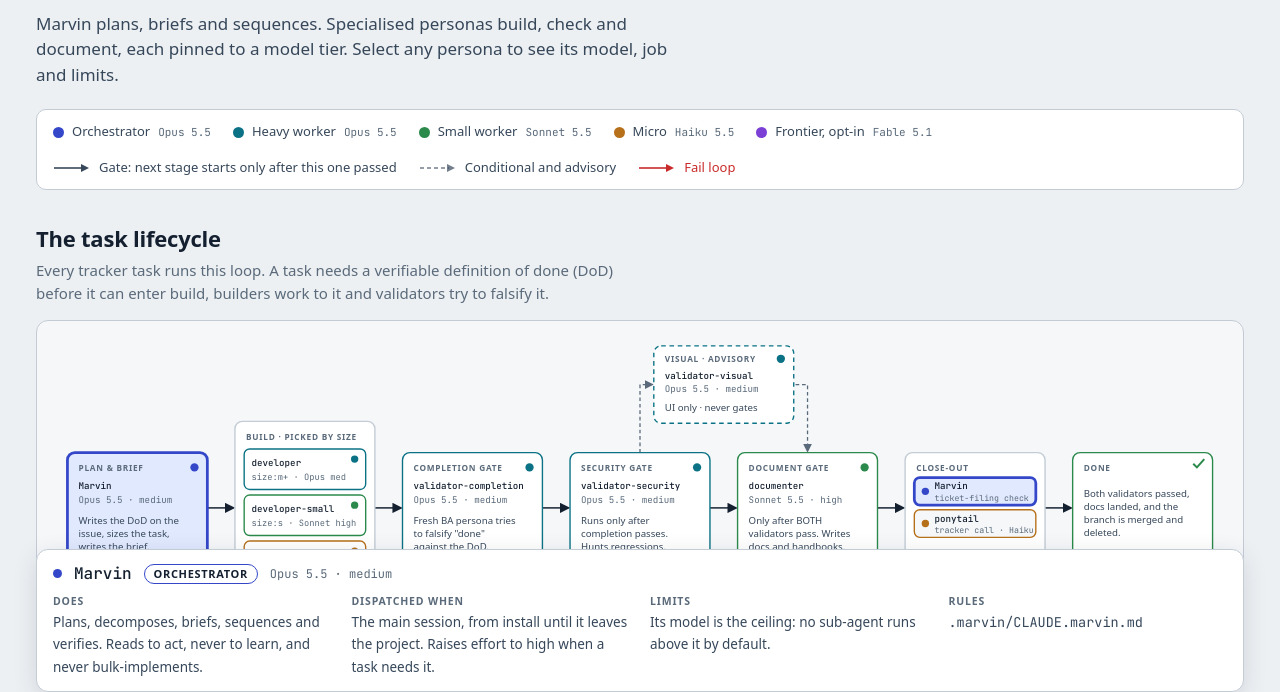
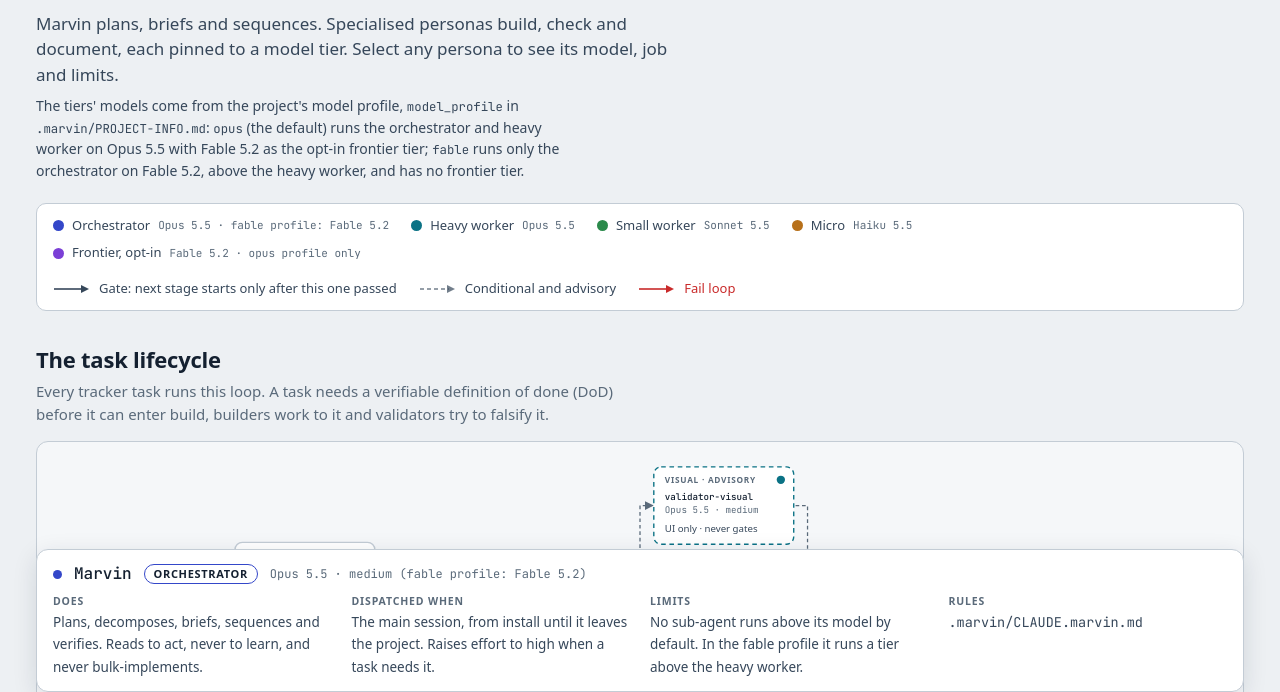
Before and after one commit to Zenosyne-Technologies/agent-operating-kit, a plain HTML site: page docs/index.html in a window 1280 px wide. Shown: the part 108-800 px from the top of the page. Drawn offline with Linux system fonts and the light colour scheme; a web font is replaced by a local one.

Commit message:
AOS-269: docs/index.html escalation staircase shows both profiles

```diff
--- a/docs/index.html
+++ b/docs/index.html
@@ -166,12 +166,13 @@ svg .failp { fill: none; stroke: var(--fail); stroke-width: 1.6; }
     <h1>Marvin Orchestration Map</h1>
     <p class="repo"><a href="https://github.com/Zenosyne-Technologies/agent-operating-kit">Zenosyne-Technologies/agent-operating-kit</a></p>
     <p class="lede">Marvin plans, briefs and sequences. Specialised personas build, check and document, each pinned to a model tier. Select any persona to see its model, job and limits.</p>
+    <p class="lede" style="font-size:14px; margin-top:8px">The tiers' models come from the project's model profile, <code>model_profile</code> in <code>.marvin/PROJECT-INFO.md</code>: <code>opus</code> (the default) runs the orchestrator and heavy worker on Opus 5.5 with Fable 5.2 as the opt-in frontier tier; <code>fable</code> runs only the orchestrator on Fable 5.2, above the heavy worker, and has no frontier tier.</p>
     <div class="legend" aria-label="Legend">
-      <span class="lg" data-t="orch"><i class="dot"></i>Orchestrator <small>Opus 5.5</small></span>
+      <span class="lg" data-t="orch"><i class="dot"></i>Orchestrator <small>Opus 5.5 · fable profile: Fable 5.2</small></span>
       <span class="lg" data-t="heavy"><i class="dot"></i>Heavy worker <small>Opus 5.5</small></span>
       <span class="lg" data-t="small"><i class="dot"></i>Small worker <small>Sonnet 5.5</small></span>
       <span class="lg" data-t="micro"><i class="dot"></i>Micro <small>Haiku 5.5</small></span>
-      <span class="lg" data-t="frontier"><i class="dot"></i>Frontier, opt-in <small>Fable 5.1</small></span>
+      <span class="lg" data-t="frontier"><i class="dot"></i>Frontier, opt-in <small>Fable 5.2 · opus profile only</small></span>
       <span class="sep"></span>
       <span class="lg"><svg width="38" height="10" aria-hidden="true"><path d="M1 5H30" stroke="currentColor" stroke-width="1.6" fill="none"/><path d="M28 1L36 5L28 9z" fill="currentColor"/></svg>Gate: next stage starts only after this one passed</span>
       <span class="lg"><svg width="38" height="10" aria-hidden="true"><path d="M1 5H30" stroke="currentColor" stroke-width="1.4" stroke-dasharray="4 3" fill="none" opacity=".7"/><path d="M28 1L36 5L28 9z" fill="currentColor" opacity=".7"/></svg>Conditional and advisory</span>
@@ -212,7 +213,8 @@ svg .failp { fill: none; stroke: var(--fail); stroke-width: 1.6; }
           <text class="lbl" x="32" y="150">PLAN &amp; BRIEF</text><circle class="dotf" cx="158" cy="146" r="4.5"/>
           <text class="pn" x="32" y="170">Marvin</text>
           <text class="mdl" x="32" y="185">Opus 5.5 · medium</text>
-          <text class="ds" x="32" y="208">Writes the DoD on the</text><text class="ds" x="32" y="222">issue, sizes the task,</text><text class="ds" x="32" y="236">writes the brief.</text>
+          <text class="mdl" x="32" y="197" style="font-size:9px">fable: Fable 5.2</text>
+          <text class="ds" x="32" y="214">Writes the DoD on the</text><text class="ds" x="32" y="228">issue, sizes the task,</text><text class="ds" x="32" y="242">writes the brief.</text>
         </g>
 
         <!-- build -->
@@ -301,7 +303,7 @@ svg .failp { fill: none; stroke: var(--fail); stroke-width: 1.6; }
 
   <section class="sec" id="ladder">
     <h2>When a build is stuck: the escalation staircase</h2>
-    <p class="sub">Only build work climbs. Marvin reads the failure pattern after each failed round, never a bare count. Effort rises within a tier first, then the task moves to the next tier, and never above the orchestrator's model without asking you.</p>
+    <p class="sub">Only build work climbs. Marvin reads the failure pattern after each failed round, never a bare count. Effort rises within a tier first, then the task moves to the next tier, and never above the heavy tier's model without asking you. The orchestrator runs on that model in the default <code>opus</code> profile; in <code>fable</code> it runs on Fable 5.2, above it, and the max gate offers <code>max</code> only.</p>
     <div class="stair" id="stair"></div>
     <div class="stop"><b>Still stuck on the last rung: stop.</b> The ladder ends, never loops back down. The full attempt history goes on the tracker issue and Marvin brings it to you.</div>
     <div class="signals" id="signals"></div>
@@ -322,10 +324,10 @@ svg .failp { fill: none; stroke: var(--fail); stroke-width: 1.6; }
 (function () {
   var TIER = { orch: "Orchestrator", heavy: "Heavy worker", small: "Small worker", micro: "Micro", frontier: "Frontier" };
   var P = {
-    "marvin": { t: "orch", m: "Opus 5.5 · medium", f: "CLAUDE.marvin.md",
+    "marvin": { t: "orch", m: "Opus 5.5 · medium (fable profile: Fable 5.2)", f: "CLAUDE.marvin.md",
       does: "Plans, decomposes, briefs, sequences and verifies. Reads to act, never to learn, and never bulk-implements.",
       when: "The main session, from install until it leaves the project. Raises effort to high when a task needs it.",
-      limit: "Its model is the ceiling: no sub-agent runs above it by default." },
+      limit: "No sub-agent runs above its model by default. In the fable profile it runs a tier above the heavy worker." },
     "developer": { t: "heavy", m: "Opus 5.5 · medium", f: "briefing.md",
       does: "Builds one briefed size:m+ task to its DoD. On a decomposed size:m it builds the design-bearing core. Also cross-cutting debugging.",
       when: "The task is size:m or larger and the brief is complete.",
@@ -371,19 +373,19 @@ svg .failp { fill: none; stroke: var(--fail); stroke-width: 1.6; }
       when: "A developer-small build is stuck, including one that tiered up from micro.",
       limit: "Keeps the task's size label. Never self-escalates." },
     "escalation-high": { t: "heavy", m: "Opus 5.5 · high", f: "escalation-ladder.md",
-      does: "First ceiling-model rung.",
+      does: "First heavy-tier rung: the heavy worker's model at more effort.",
       when: "A stuck small-tier build climbs here. A stuck developer build enters the ladder here.",
       limit: "Receives the brief, the DoD and every prior attempt's findings." },
     "escalation-xhigh": { t: "heavy", m: "Opus 5.5 · xhigh", f: "escalation-ladder.md",
-      does: "Second ceiling-model rung.",
+      does: "Second heavy-tier rung.",
       when: "Round signals say climb at escalation-high.",
       limit: "Never self-escalates." },
     "escalation-max": { t: "heavy", m: "Opus 5.5 · max", f: "escalation-ladder.md",
-      does: "The max-gate rung on the ceiling model.",
+      does: "The max-gate rung on the heavy tier's model.",
       when: "You choose max, give no answer, pick neither option, or the session is unattended. The outcome is recorded.",
       limit: "Last rung. A further climb signal stops the ladder." },
-    "escalation-frontier": { t: "frontier", m: "Fable 5.1 · session effort", f: "escalation-ladder.md",
-      does: "The opt-in frontier rung, one model tier above the ceiling.",
+    "escalation-frontier": { t: "frontier", m: "Fable 5.2 · session effort", f: "escalation-ladder.md",
+      does: "The opt-in frontier rung, one model tier above the heavy worker. Exists in the opus profile only.",
       when: "Only when you explicitly choose the frontier swap for this task at the max gate.",
       limit: "Never reached by default or by silence." }
   };
@@ -432,12 +434,12 @@ svg .failp { fill: none; stroke: var(--fail); stroke-width: 1.6; }
     '<div class="rung h3" data-t="small"><span class="cap">Small-tier rung</span>' + chip("escalation-small-xhigh") +
       '<p>Sonnet at xhigh, the small tier\'s last step.</p><span class="note">Stuck: move to Opus.</span></div>' +
     '<div class="rung h4" data-t="heavy"><span class="cap">Rung 1</span>' + chip("escalation-high") +
-      '<p>First ceiling-model rung. A <b>developer</b> build enters the ladder here.</p><span class="note">Stuck: climb effort.</span></div>' +
+      '<p>First heavy-tier rung. A <b>developer</b> build enters the ladder here.</p><span class="note">Stuck: climb effort.</span></div>' +
     '<div class="rung h5" data-t="heavy"><span class="cap">Rung 2</span>' + chip("escalation-xhigh") +
       '<p>Opus at xhigh, the last rung before the gate.</p><span class="note">Stuck: the max gate.</span></div>' +
     '<div class="rung gate h5"><span class="cap">Max gate: Marvin asks you once</span><div class="opts">' +
       '<div class="opt-card"><span class="rec">Recommended, and the default</span>' + chip("escalation-max") + '<p>Also used when you give no answer, or the session is unattended.</p></div>' +
-      '<div class="opt-card"><span class="cap">Opt-in</span>' + chip("escalation-frontier") + '<p>Only an explicit frontier choice goes here.</p></div>' +
+      '<div class="opt-card"><span class="cap">Opt-in, opus profile only</span>' + chip("escalation-frontier") + '<p>Only an explicit frontier choice goes here. The fable profile has no frontier tier: the gate offers max alone.</p></div>' +
     '</div></div>';
 
   var sig = [
```
